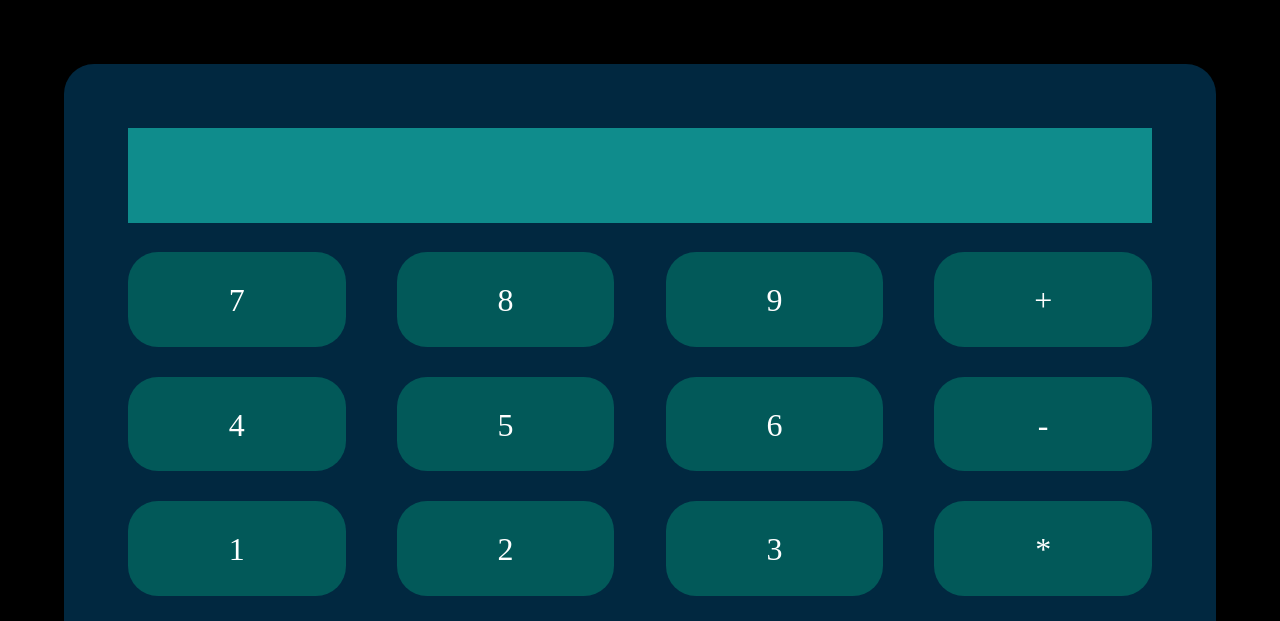
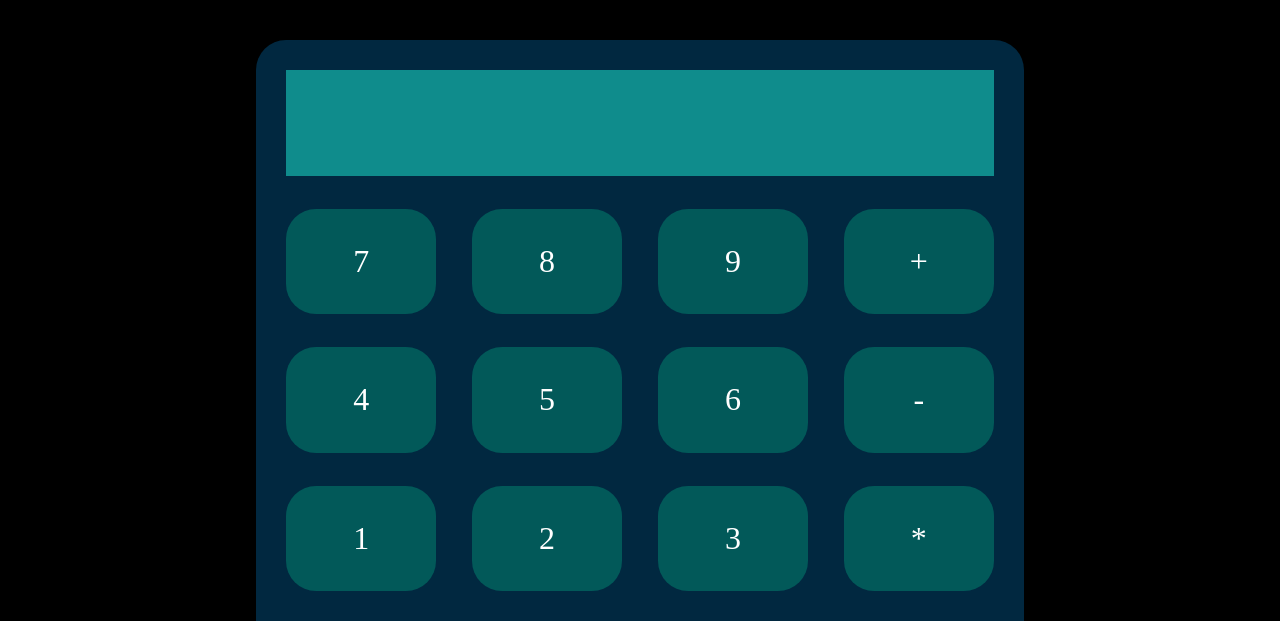
Before and after one commit to Zen-Yee/Practice, a plain HTML site: page Simple Calculator/index.html in a window 1280 px wide. Shown: the top 621 px of the page. Drawn offline with Linux system fonts and the light colour scheme.

Commit message:
Update style.css

```diff
--- a/Simple Calculator/style.css
+++ b/Simple Calculator/style.css
@@ -8,17 +8,24 @@ body{
     height: 100vh;
     width: 100%;
     background-color: black;
+
+    display: flex;
+    align-items: center;
+    justify-content: center;
 }
 
 .container{
+    min-width: 440px;
+    width: 100%;
     height: 90%;
-    margin: 5%;
-    padding: 5%;
+    padding: 30px;
+    margin: auto 20%;
+    border-radius: 30px;
     background-color: #012840;
+
     color: white;
-    border-radius: 30px;
     font-size: 2rem;
-    /* text-align: center; */
+
     display:grid;
     grid-template-columns: 1fr 1fr 1fr 1fr;
     grid-template-rows: 1fr 1fr 1fr 1fr 1fr;
@@ -28,9 +35,11 @@ body{
 .button{
     background-color:#025959 ;
     border-radius: 30px;
-    text-align: center;
-    padding-top: 30px;
-    min-width: 50px;
+    min-width: 80px;
+
+    display: flex;
+    align-items: center;
+    justify-content: center;
 }
 
 .display{
```
